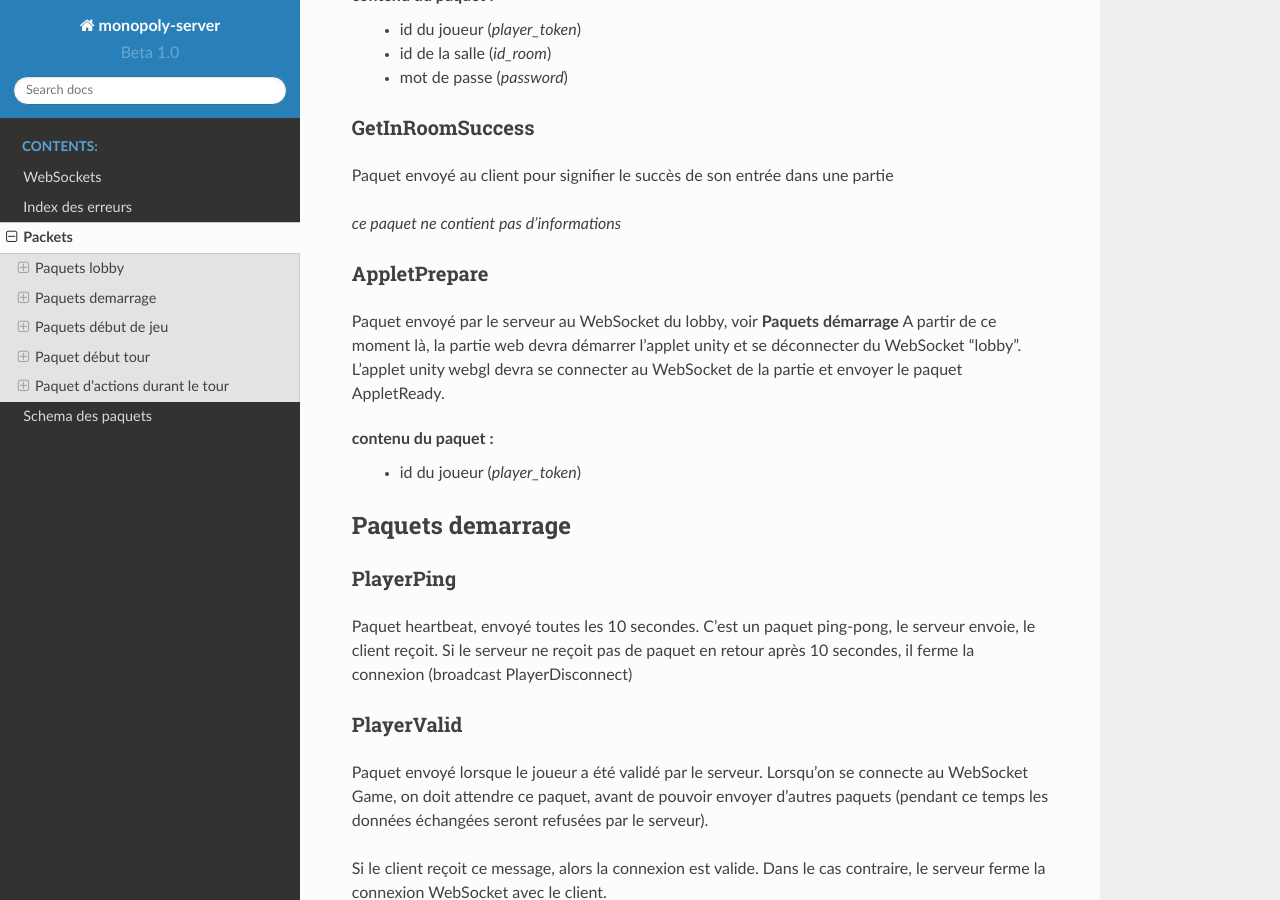
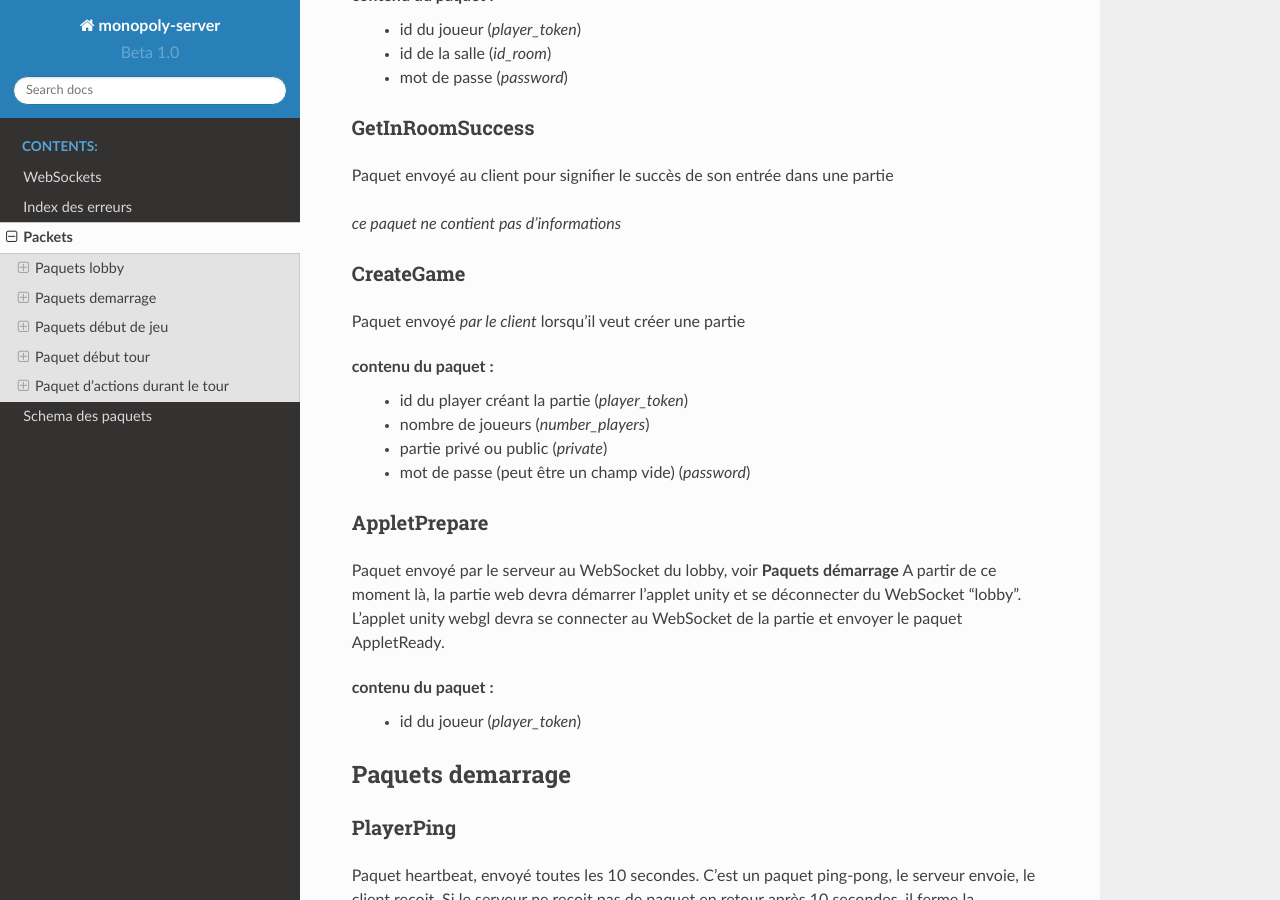
Before and after one commit to 3A-Unistra/Server, a Sphinx documentation site: the page built from docs/source/pages/packets.rst, in a window 1280 px wide and 900 px high, scrolled down 873 px. Built offline with Sphinx 7.4.7 and the Read the Docs theme 2.0.0, drawn with Linux system fonts in a browser that asks for light colours; formulas are drawn with MathJax 3.

Commit message:
adding some stuff about CreateGame : no important code yet

```diff
--- a/docs/source/pages/packets.rst
+++ b/docs/source/pages/packets.rst
@@ -42,6 +42,17 @@ GetInRoomSuccess
 Paquet envoyé au client pour signifier le succès de son entrée dans une partie
 
 *ce paquet ne contient pas d'informations*
+
+
+CreateGame
+^^^^^^^^^^
+Paquet envoyé *par le client* lorsqu'il veut créer une partie
+
+**contenu du paquet :**
+ * id du player créant la partie (*player_token*)
+ * nombre de joueurs (*number_players*)
+ * partie privé ou public (*private*)
+ * mot de passe (peut être un champ vide) (*password*)
 
 
 AppletPrepare
```
Also changed, not shown: 2 other files.
